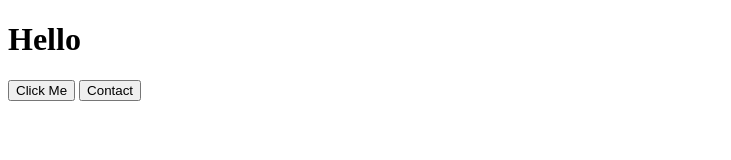
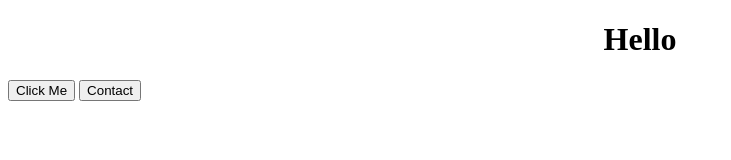
Before and after one commit to Askansz/WebsiteExample, a plain HTML site: page index.html in a window 1280 px wide. Shown: the whole page, without its empty margins (0-731 px from the left). Drawn offline with Linux system fonts and the light colour scheme.

Commit message:
Update index.html

```diff
--- a/index.html
+++ b/index.html
@@ -1,4 +1,13 @@
 <!DOCTYPE html>
+<head>
+  <style>
+    h1 {
+      color: #000000;
+      text-align: center;
+      font-weight: 900;
+    }
+  </style>
+</head>
 <html>
   <body>
     <h1 id="text">Hello</h1>
```
